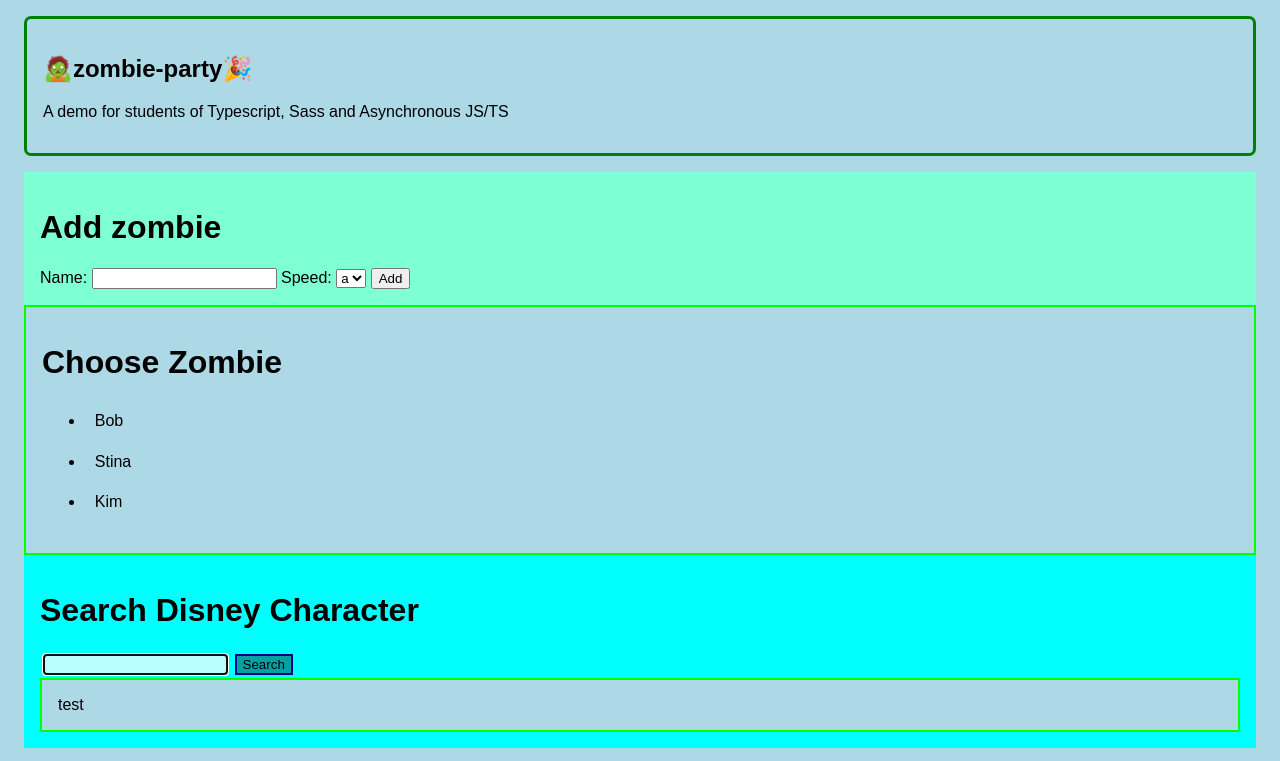
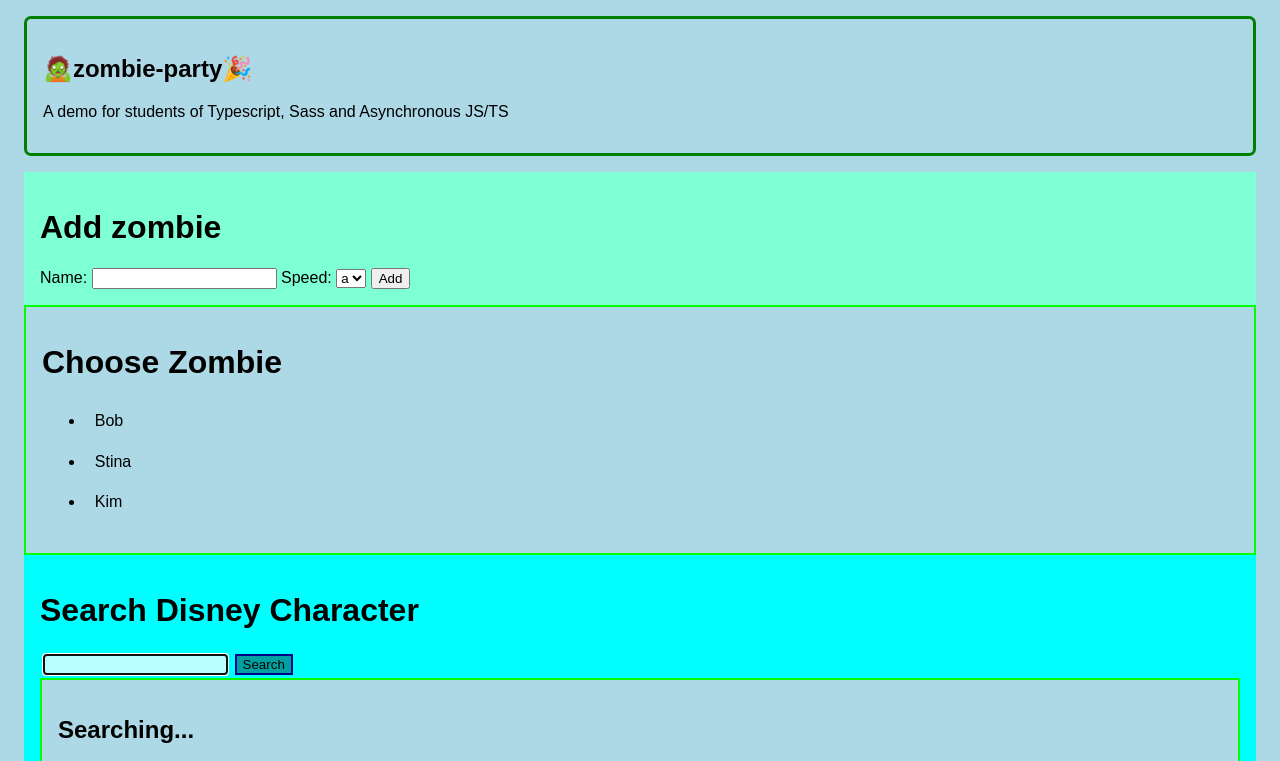
Before and after one commit to niklas-mardby/zombie-party, a website built with Vite: page index.html in a window 1280 px wide. Both pictures are taken after typing "Sample" into the empty fields and a click on the button "Search". Shown: the top 761 px of the page. Built offline with nearby package versions, Linux system fonts and the light colour scheme; no server answers.

Commit message:
Added loader

```diff
--- a/src/components/CharacterList/CharacterList.ts
+++ b/src/components/CharacterList/CharacterList.ts
@@ -5,12 +5,12 @@ import "./CharacterList.scss";
 type CharacterList = {
 	element: HTMLDivElement;
 	render: () => void;
+	showLoader: () => void;
 	characters: DisneyCharacter[];
 };
 
 const createCharacterList = () => {
 	const div = document.createElement("div");
-	div.innerHTML = `test`;
 	div.classList.add("CharacterList");
 
 	const renderCharList = () => {
@@ -27,9 +27,14 @@ const createCharacterList = () => {
 		}
 	};
 
+	const showLoader = () => {
+		div.innerHTML = `<h2>Searching...</h2><p class="hourglass"></p>`;
+	};
+
 	const charList: CharacterList = {
 		element: div,
 		render: renderCharList,
+		showLoader: showLoader,
 		characters: [],
 	};
 
--- a/src/components/CharacterSearchForm/CharacterSearchForm.ts
+++ b/src/components/CharacterSearchForm/CharacterSearchForm.ts
@@ -16,6 +16,8 @@ const createCharacterSearchForm = () => {
 
 	const handleSearchClick = async () => {
 		if (inputField.value) {
+			characterList.showLoader();
+
 			const searchWord = inputField.value;
 			inputField.value = "";
 			inputField.focus();
```
Also changed, not shown: index.html (+0 -1 lines).
